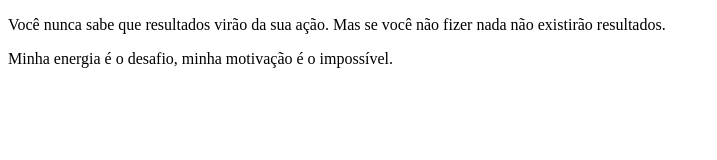
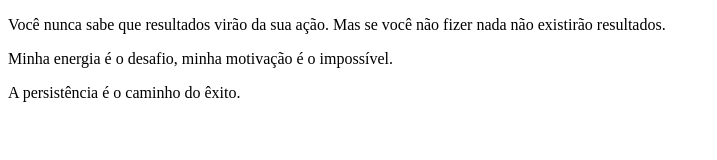
Before and after one commit to CaioSuhr/bootcamp-devjr, a plain HTML site: page index.html in a window 1280 px wide. Shown: the whole page, without its empty margins (0-717 px from the left). Drawn offline with Linux system fonts and the light colour scheme.

Commit message:
frase motivacional 3

```diff
--- a/index.html
+++ b/index.html
@@ -10,5 +10,7 @@
     <p>Você nunca sabe que resultados virão da sua ação. Mas se você não fizer nada não existirão resultados.</p>
 
     <p>Minha energia é o desafio, minha motivação é o impossível.</p>
+
+    <p>A persistência é o caminho do êxito.</p>
 </body>
 </html>
```
